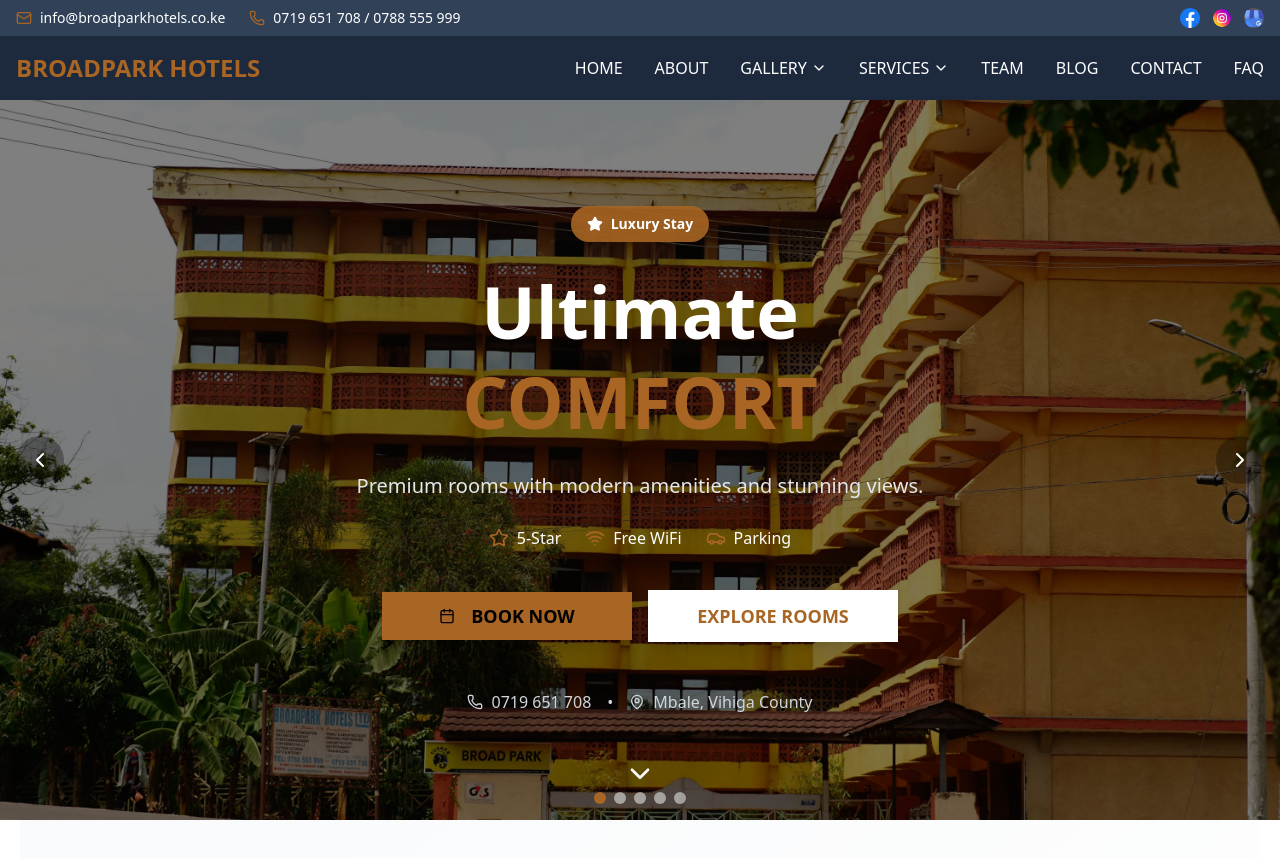
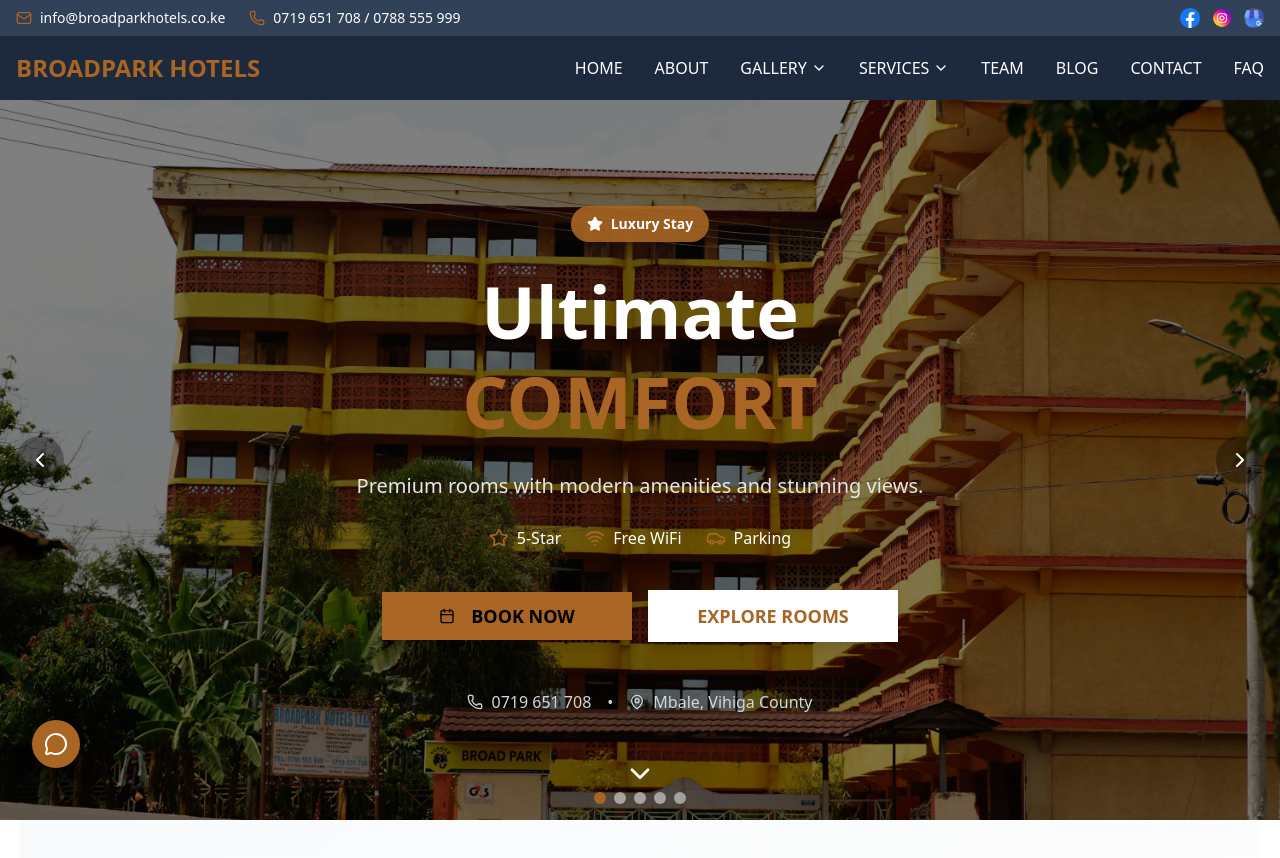
Before and after one commit to mayodi3/broadpack, a Next.js app: page / in a window 1280 px wide. Shown: the top 858 px of the page. Built offline with nearby package versions, Linux system fonts and the light colour scheme; some icons are missing.

Commit message:
Chatbot re introduction

```diff
--- a/app/layout.tsx
+++ b/app/layout.tsx
@@ -37,7 +37,7 @@
           <div className="min-h-screen">{children}</div>
         </div>
         <ScrollToTop />
-        {/* <Chatbot /> */}
+        <Chatbot />
         <Footer />
         <ToastContainer position="top-right" />
       </body>
--- a/components/shared/chatbot.tsx
+++ b/components/shared/chatbot.tsx
@@ -43,6 +43,7 @@
       const url = isLive
         ? "https://n8n.mayodi.help/webhook/3ac9320f-299a-4440-adef-7ccbb46f5079"
         : "https://n8n.mayodi.help/webhook-test/3ac9320f-299a-4440-adef-7ccbb46f5079";
+
 
       try {
         const response = await fetch(url, {
```
Also changed, not shown: 62 other files (tests, documents, lock files or other folders).
